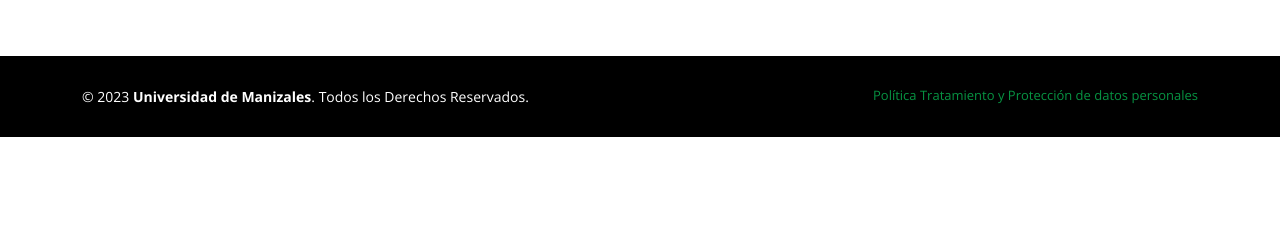
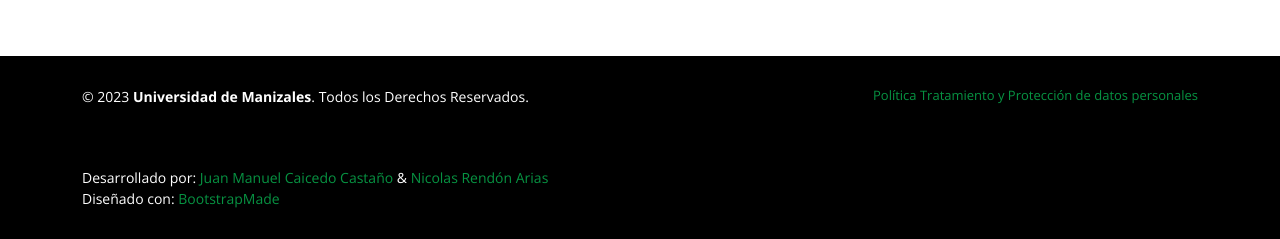
Before and after one commit to juancaicedoum/inducccion, a plain HTML site: page index.html in a window 1280 px wide. Shown: the part 9524-9763 px from the top of the page. Before the commit the page ends 9661 px from the top, so only its background shows below. Drawn offline with nearby package versions, Linux system fonts and the light colour scheme.

Commit message:
Autor - Footer

```diff
--- a/index.html
+++ b/index.html
@@ -926,9 +926,19 @@
         &copy; 2023 <strong><span>Universidad de Manizales</span></strong>. Todos los Derechos Reservados.
       </div>
       <div class="credits">
-
         <a href="https://umanizales.edu.co/wp-content/uploads/2018/05/politica-de-privacidad.pdf"
           target="_blank">Política Tratamiento y Protección de datos personales</a>
+      </div>
+    </div>
+
+    <div class="container footer-bottom clearfix">
+      <div class="copyright">
+        <!-- All the links in the footer should remain intact. -->
+        <!-- You can delete the links only if you purchased the pro version. -->
+        <!-- Licensing information: https://bootstrapmade.com/license/ -->
+        <!-- Purchase the pro version with working PHP/AJAX contact form: https://bootstrapmade.com/selecao-bootstrap-template/ -->
+        Desarrollado por:<a href="https://www.linkedin.com/in/juancaicedoc/" target="_blank"> Juan Manuel Caicedo Castaño</a> & <a href="https://www.linkedin.com/in/nicorendon02/" target="_blank"> Nicolas Rendón Arias</a><br>
+        Diseñado con: <a href="https://bootstrapmade.com/" target="_blank">BootstrapMade</a>
       </div>
     </div>
   </footer><!-- End Footer -->
```
